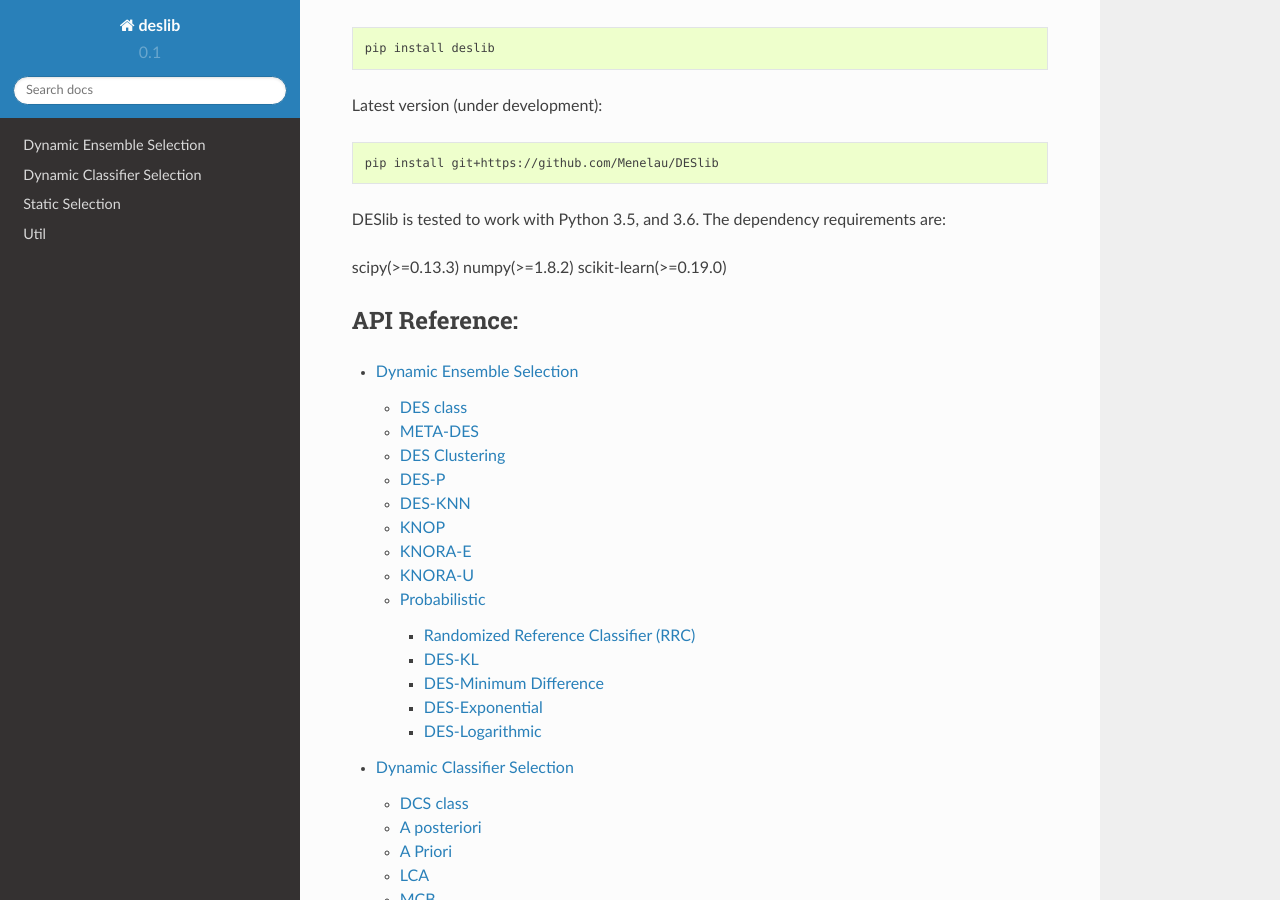
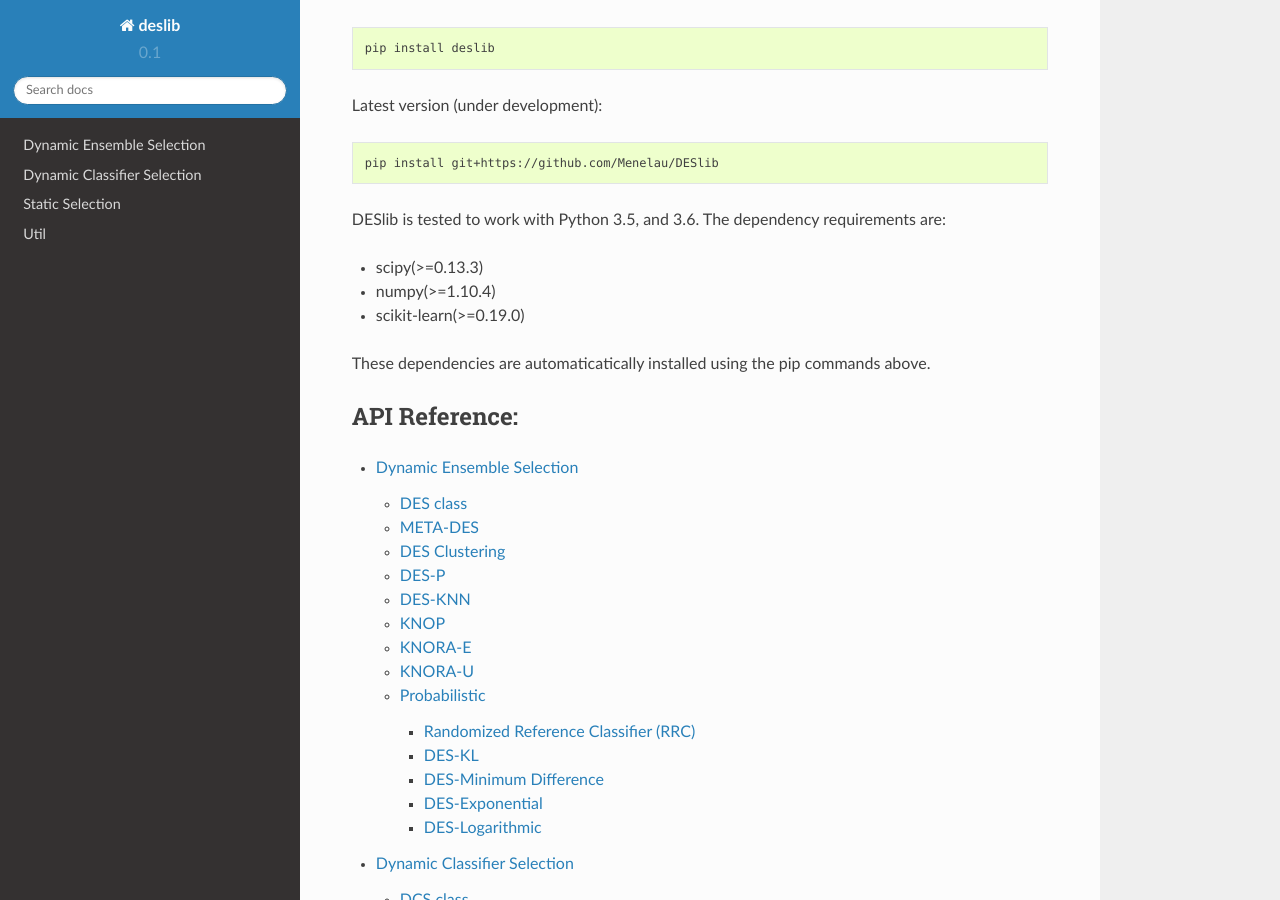
Before and after one commit to scikit-learn-contrib/DESlib, a Sphinx documentation site: the page built from docs/index.rst, in a window 1280 px wide and 900 px high, scrolled down 773 px. Built offline with Sphinx 7.4.7 and the Read the Docs theme 2.0.0, drawn with Linux system fonts in a browser that asks for light colours.

Commit message:
Updated required numpy versions; minor change on des clustering test

```diff
--- a/docs/index.rst
+++ b/docs/index.rst
@@ -38,9 +38,11 @@ Latest version (under development):
 
 DESlib is tested to work with Python 3.5, and 3.6. The dependency requirements are:
 
-scipy(>=0.13.3)
-numpy(>=1.8.2)
-scikit-learn(>=0.19.0)
+* scipy(>=0.13.3)
+* numpy(>=1.10.4)
+* scikit-learn(>=0.19.0)
+
+These dependencies are automaticatically installed using the pip commands above.
 
 API Reference:
 --------------
--- a/requirements-dev.txt
+++ b/requirements-dev.txt
@@ -1,6 +1,6 @@
-scikit-learn
-numpy
-scipy
+scikit-learn>=0.19.0
+numpy>=1.10.4
+scipy>=0.13.3
 sphinx
 sphinx_rtd_theme
 numpydoc
--- a/requirements.txt
+++ b/requirements.txt
@@ -1,3 +1,3 @@
-scikit-learn
-numpy
-scipy
+scikit-learn>=0.19.0
+numpy>=1.10.4
+scipy>=0.13.3
--- a/setup.py
+++ b/setup.py
@@ -31,9 +31,9 @@ setup(name='DESlib',
           'Topic :: Scientific/Engineering :: Artificial Intelligence',
       ],
       install_requires=[
-          'scikit-learn',
-          'numpy',
-          'scipy',
+          'scikit-learn>=0.19.0',
+          'numpy>=1.10.4',
+          'scipy>=0.13.3',
       ],
       python_requires='>=3',
 
```
Also changed, not shown: 2 other files.
